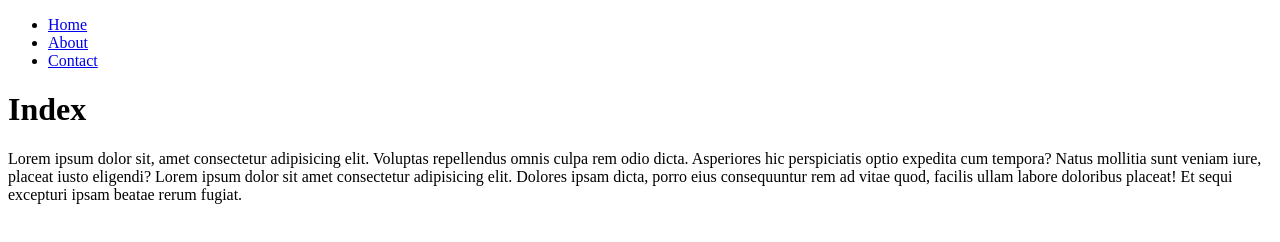
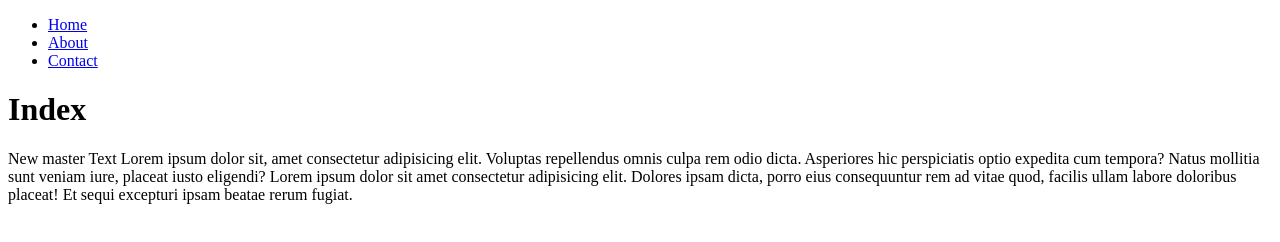
Before and after one commit to PiyushGhadle/node-http-server, a website: page pages/index.html in a window 1280 px wide. Drawn offline with Linux system fonts and the light colour scheme.

Commit message:
index.html changes by master branch

```diff
--- a/pages/index.html
+++ b/pages/index.html
@@ -14,6 +14,7 @@
     </ul>
     <h1>Index</h1>
     <p>
+        New master Text
       Lorem ipsum dolor sit, amet consectetur adipisicing elit. Voluptas
       repellendus omnis culpa rem odio dicta. Asperiores hic perspiciatis optio
       expedita cum tempora? Natus mollitia sunt veniam iure, placeat iusto
```
